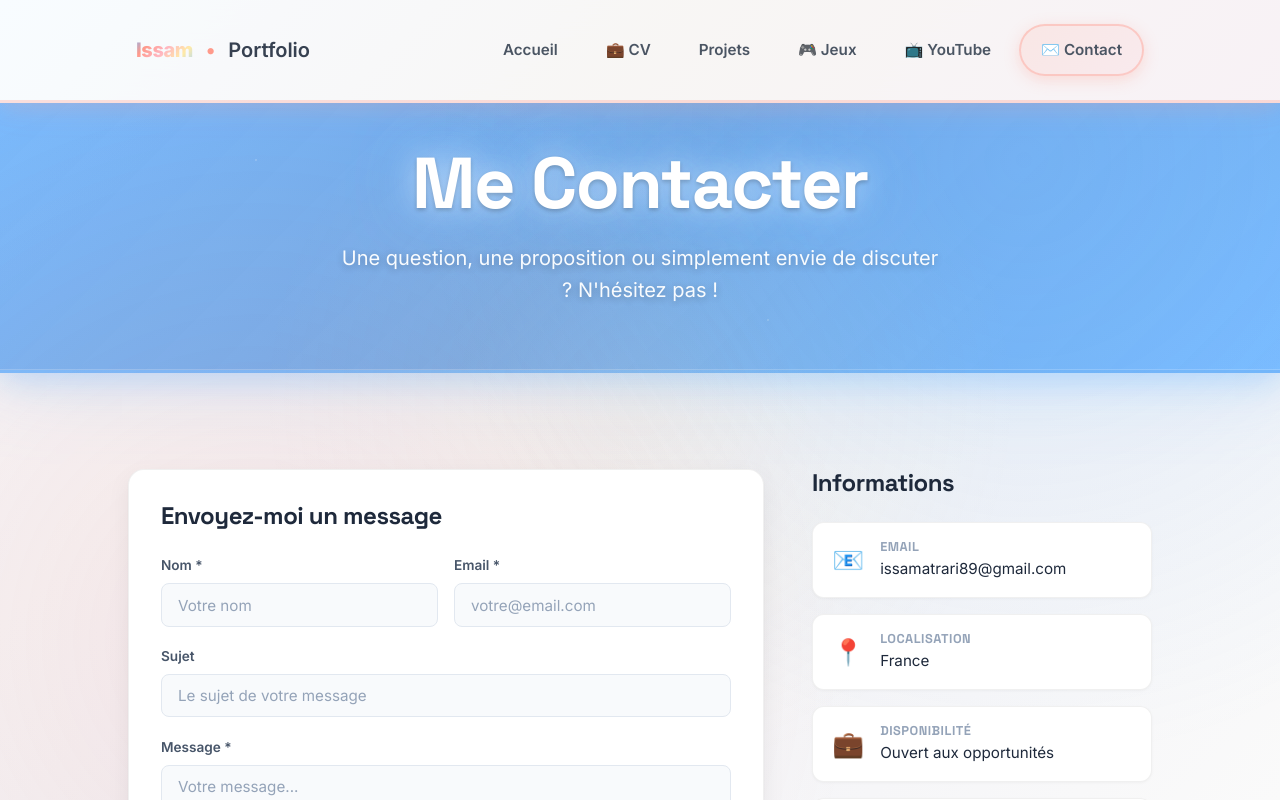
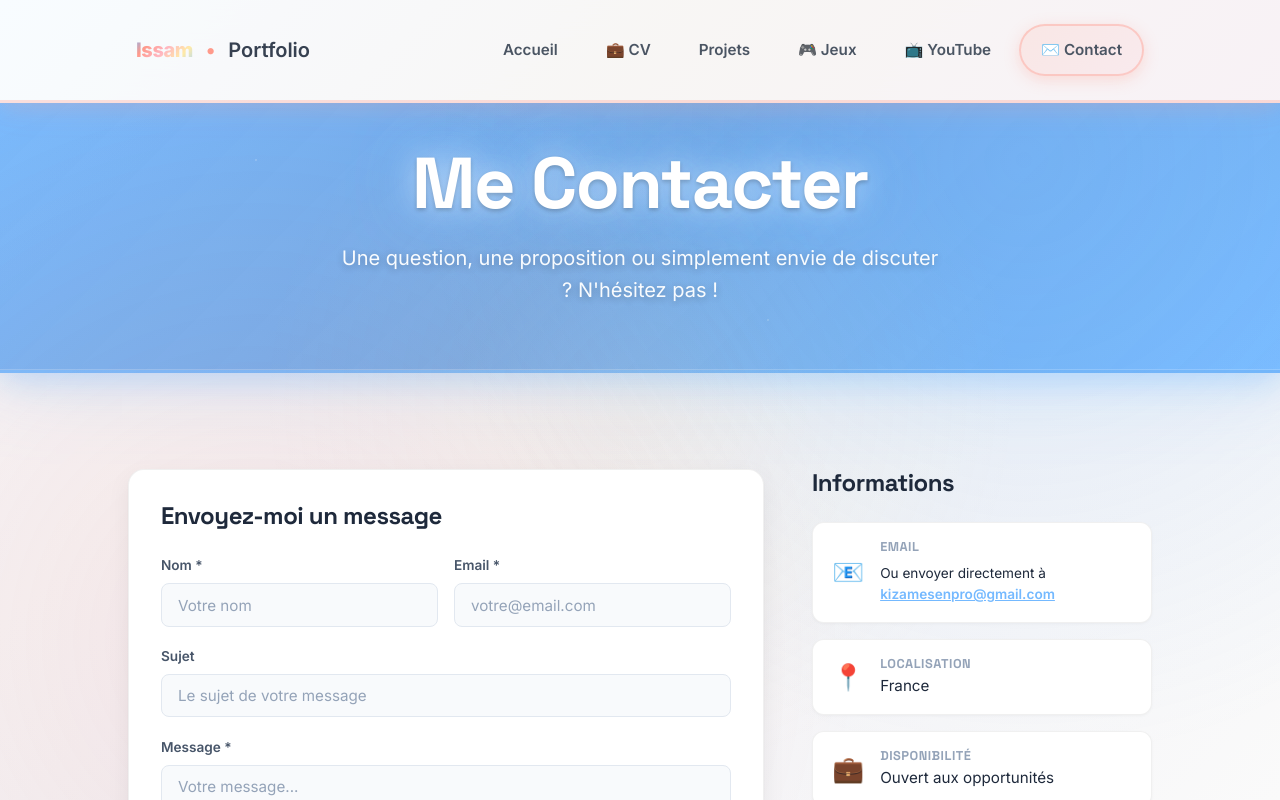
Before and after one commit to Issam59200/portfolio-issam, a React (Vite) app in the folder frontend/: page /contact in a window 1280 px wide. Shown: the top 800 px of the page. Built offline with nearby package versions, Linux system fonts and the light colour scheme; no server answers.

Commit message:
Lien email direct sur Contact

```diff
--- a/frontend/src/pages/Contact.jsx
+++ b/frontend/src/pages/Contact.jsx
@@ -25,8 +25,12 @@ export default function Contact() {
       });
 
       if (!res.ok) {
-        const data = await res.json();
-        throw new Error(data.message || 'Erreur lors de l\'envoi');
+        let message = 'Erreur lors de l\'envoi';
+        try {
+          const data = await res.json();
+          message = data.message || message;
+        } catch {}
+        throw new Error(message);
       }
 
       setStatus('success');
@@ -100,7 +104,15 @@ export default function Contact() {
                   <span className="contact-info-icon">📧</span>
                   <div>
                     <h3>Email</h3>
-                    <p>issamatrari89@gmail.com</p>
+                    <p style={{ marginTop: '8px', fontSize: '0.85rem' }}>
+                      Ou envoyer directement à{' '}
+                      <a
+                        href="mailto:kizamesenpro@gmail.com"
+                        style={{ color: '#74B9FF', fontWeight: '600', textDecoration: 'underline' }}
+                      >
+                        kizamesenpro@gmail.com
+                      </a>
+                    </p>
                   </div>
                 </div>
                 <div className="contact-info-card">
```
